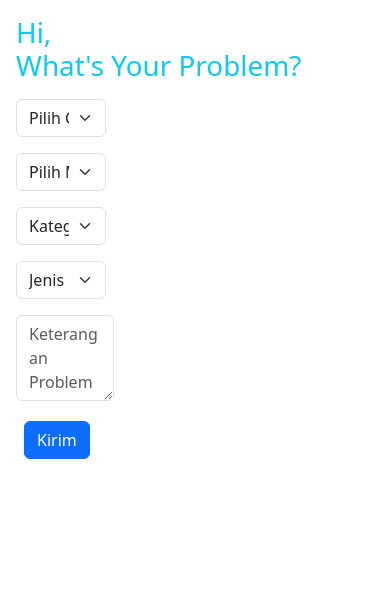
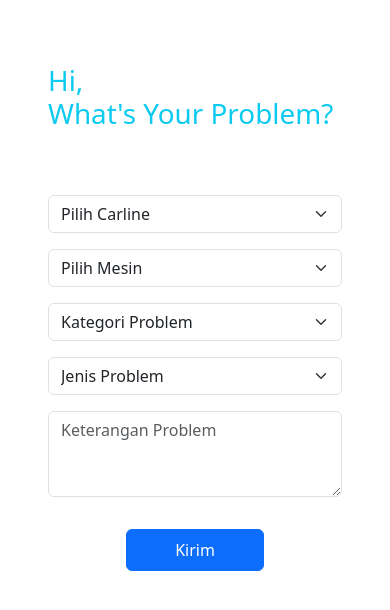
Before and after one commit to otgnuryana/Problem-mesin, a plain HTML site: page index.html in a window 390 px wide. Drawn offline with nearby package versions, Linux system fonts and the light colour scheme.

Commit message:
membuat responsive 1

```diff
--- a/index.html
+++ b/index.html
@@ -7,14 +7,17 @@
     <link href="pkg/css/bootstrap.min.css" rel="stylesheet">
 </head>
 <body>
-    <div class="m-3">
-        <h1 id="judulProblem" class="text-info">Hi,<br>
+    <div class="container py-3 px-5">
+        <div class="d-flex justify-content-md-center my-5">
+            <h1 id="judulProblem" class="text-info text-lg-center">Hi,<br>
                 What's Your Problem?
             </h1>
         </div>
 
-    <div class="m-3">
-        <select class="form-select w-25 mb-3" id="pilihCarline" name="pilihCarline" aria-label="Pilih Carline">
+        <div class="row justify-content-center">
+
+        <div class="m-2 col-md-5">
+            <select class="form-select col-md-6 mb-3 text-sm-left" id="pilihCarline" name="pilihCarline" aria-label="Pilih Carline">
                 <option selected disabled value="0">Pilih Carline</option>
                 <option value="Toyota">Toyota</option>
                 <option value="Daihatsu">Daihatsu</option>
@@ -24,27 +27,33 @@
                 <option value="TypeB">Tipe B</option>
             </select>
 
-        <select class="form-select w-25 mb-3" id="pilihMesin" name="pilihMesin" aria-label="Pilih Mesin">
+            <select class="form-select col-md-6 mb-3 text-sm-left" id="pilihMesin" name="pilihMesin" aria-label="Pilih Mesin">
                 <option selected disabled value="0">Pilih Mesin</option>
             </select>
 
-        <select class="form-select w-25 mb-3" id="kategoriProblem" name="kategoriProblem" aria-label="Kategori Problem">
+            <select class="form-select col-md-6 mb-3 text-sm-left" id="kategoriProblem" name="kategoriProblem" aria-label="Kategori Problem">
                 <option selected disabled value="0">Kategori Problem</option>
                 <option value="Problem Internal">Problem Internal</option>
                 <option value="Downtime">Downtime</option>
             </select>
 
-        <select class="form-select w-25 mb-3" id="jenisProblem" name="jenisProblem" aria-label="Jenis Problem">
+            <select class="form-select col-md-6 mb-3 text-sm-left" id="jenisProblem" name="jenisProblem" aria-label="Jenis Problem">
                 <option selected disabled value="0">Jenis Problem</option>
             </select>
+
+            <textarea class="form-control col-md-6 mb-3 text-sm-left" id="keteranganProblem" name="keteranganProblem" rows="3" placeholder="Keterangan Problem"></textarea>
+
+
+        </div>
+        <div class="d-flex justify-content-center my-2">
+  <button type="button" class="btn btn-primary px-5 py-2" id="kirimButton" name="kirimButton">
+    Kirim
+  </button>
 </div>
 
-    <div class="mb-3 m-3 w-25">
-        <textarea class="form-control" id="keteranganProblem" name="keteranganProblem" rows="3" placeholder="Keterangan Problem"></textarea>
+
         </div>
-
-    <button type="button" class="btn btn-primary m-4 mt-1" id="kirimButton" name="kirimButton">Kirim</button>
-
+    </div>
     <script src="https://cdn.jsdelivr.net/npm/bootstrap@5.3.7/dist/js/bootstrap.bundle.min.js" integrity="sha384-ndDqU0Gzau9qJ1lfW4pNLlhNTkCfHzAVBReH9diLvGRem5+R9g2FzA8ZGN954O5Q" crossorigin="anonymous"></script>
     <script src="pkg/js/main.js"></script>
 </body>
```
Lines whose indentation alone changed are shown as unchanged.
